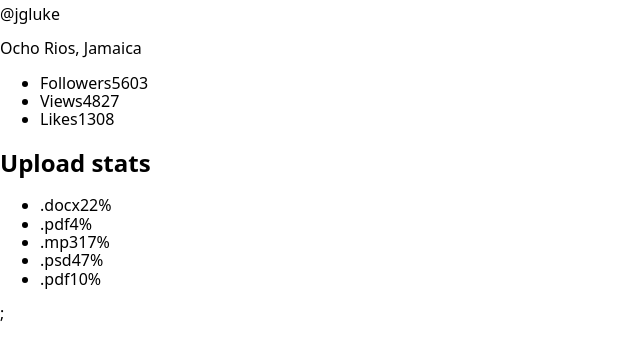
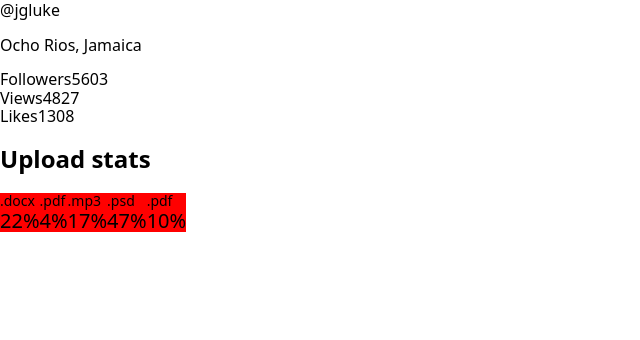
Before and after one commit to OksanaStezhko/goit-react-hw-01-components, a React (Create React App) app: page / in a window 1280 px wide. Shown: the part 349-689 px from the top of the page, without its empty margins (0-640 px from the left). Built offline with nearby package versions, Linux system fonts and the light colour scheme.

Commit message:
начала стили

```diff
--- a/src/App.js
+++ b/src/App.js
@@ -11,7 +11,7 @@ function App() {
   return (
     <>
       <Profile user={user}></Profile>
-      <Statistics title="Upload stats" stats={statisticalData}></Statistics>;
+      <Statistics title="Upload stats" stats={statisticalData}></Statistics>
     </>
   );
 }
--- a/src/components/StatisticsData/StatisticsData.js
+++ b/src/components/StatisticsData/StatisticsData.js
@@ -1,10 +1,11 @@
 import React from 'react';
 import PropTypes from 'prop-types';
+import style from './StatisticsData.module.css';
 
 const StatisticsData = ({ label, percentage }) => (
   <>
-    <span className="label">{label}</span>
-    <span className="percentage">{percentage}%</span>
+    <span className={style.label}>{label}</span>
+    <span className={style.percentage}>{percentage}%</span>
   </>
 );
 
--- /dev/null
+++ b/src/components/StatisticsData/StatisticsData.module.css
@@ -0,0 +1,16 @@
+.item {
+  display: block;
+  background-color: red;
+}
+
+.label {
+  composes: item;
+  display: block;
+  font-size: 14px;
+}
+
+.percentage {
+  composes: item;
+  display: block;
+  font-size: 20px;
+}
--- a/src/components/StatisticsList/StatisticsList.js
+++ b/src/components/StatisticsList/StatisticsList.js
@@ -1,9 +1,10 @@
 import React from 'react';
 import PropTypes from 'prop-types';
 import StatisticsData from '../StatisticsData/StatisticsData';
+import style from './StatisticsList.module.css';
 
 const StatisticsList = ({ statisticsList }) => (
-  <ul className="stat-list">
+  <ul className={style.list}>
     {statisticsList.map(({ id, label, percentage }) => (
       <li className="item" key={id}>
         <StatisticsData label={label} percentage={percentage}></StatisticsData>
--- /dev/null
+++ b/src/components/StatisticsList/StatisticsList.module.css
@@ -0,0 +1,3 @@
+.list {
+  display: flex;
+}
--- a/src/index.css
+++ b/src/index.css
@@ -11,3 +11,15 @@ code {
   font-family: source-code-pro, Menlo, Monaco, Consolas, 'Courier New',
     monospace;
 }
+
+ul {
+  margin: 0;
+  padding: 0;
+  list-style: none;
+}
+
+img {
+  display: block;
+  max-width: 100%;
+  height: auto;
+}
```
